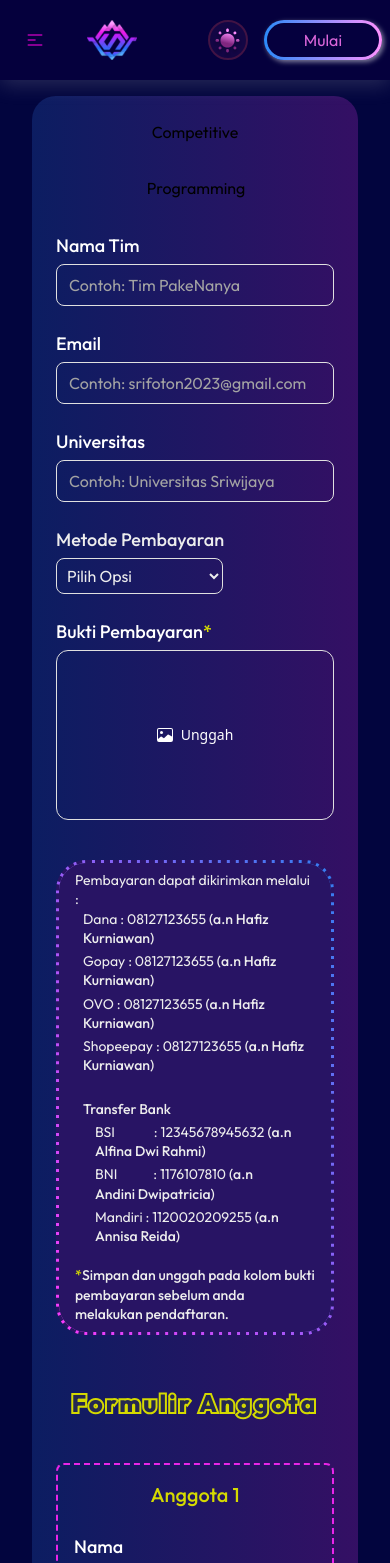
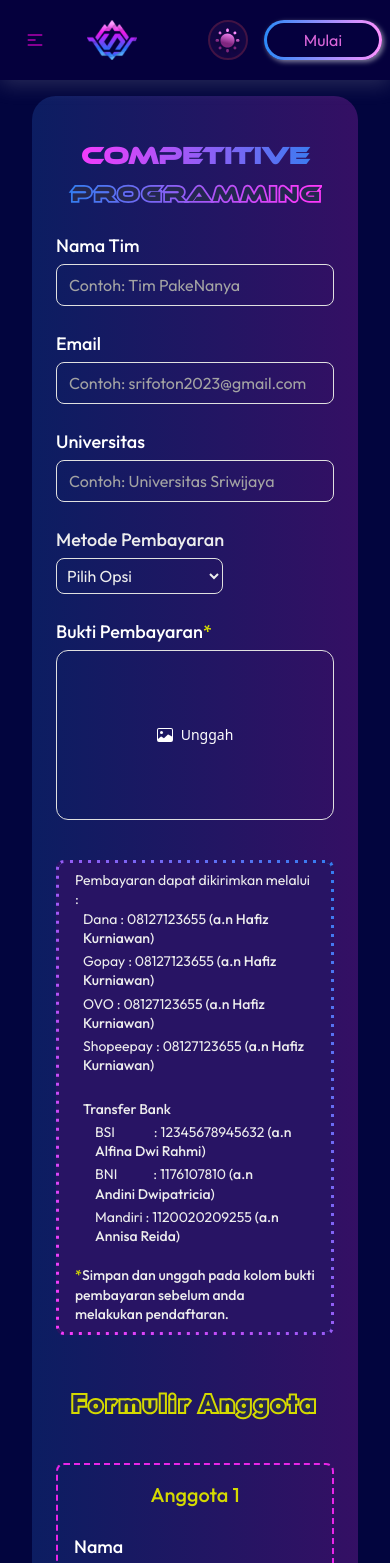
Before and after one commit to zildjianvitoo/srifoton2023fe-deployed, a Next.js app: page /kompetisi/register/competitive-programming in a window 390 px wide. Shown: the top 1563 px of the page. Built offline with nearby package versions, Linux system fonts and the light colour scheme.

Commit message:
fix header field register competition for mobile view

```diff
--- a/components/molecules/PaymentNote.jsx
+++ b/components/molecules/PaymentNote.jsx
@@ -1,10 +1,10 @@
 export default function PaymentNote({ seminarPage }) {
   return (
     <div
-      className={`text-sm lg:text-lg  px-4 py-2 mt-2 ${
+      className={`text-sm lg:text-lg  px-4 py-2 mt-2 rounded-[20px] lg:rounded-[30px]  ${
         seminarPage
           ? "text-[#000000] dark:text-[#EDEDED]"
-          : "text-[#464646] border-[3px] ggradient-border-registerkompetisi-pn dark:gradient-border-registerkompetisi-pn-dark"
+          : "text-[#464646] border-[3px] gradient-border-registerkompetisi-pn dark:gradient-border-registerkompetisi-pn-dark"
       } lg:text-[#464646] dark:text-[#EDEDED] rounded-lg leading-snug`}
     >
       <p>Pembayaran dapat dikirimkan melalui :</p>
--- a/components/organisms/Kompetisi/DaftarKompetisi/FirstField.jsx
+++ b/components/organisms/Kompetisi/DaftarKompetisi/FirstField.jsx
@@ -25,20 +25,37 @@ export default function FirstField({
         > */}
         {jenisKompetisi === "competitive programming" ? (
           <>
-            <h1 className="tracking-[10%]  mx-auto  text-center lg:leading-[3.5rem] ">
-              Competitive
-            </h1>
-            <h1 className="tracking-[10%] pl-[2px] -mt-3 xs:mt-0 lg:mt-3 mx-auto ">
-              Programming
+            <h1
+              className={` text-center text-xl pr-5 xs:pr-0 md:text-4xl mx-auto  lg:text-5xl font-black lg:mb-8 ${ethnocentric.className}  mt-5 flex flex-col`}
+            >
+              <span
+                className={`text-2xl  md:text-4xl lg:text-5xl  text-transparent bg-gradient-to-r bg-clip-text from-pink-srifoton to-blue-srifoton `}
+              >
+                Competitive
+              </span>
+
+              <span className="pl-1 field-header dark:field-header-dark lg:!tracking-[5px] translate-y-2 ">
+                Programming
+              </span>
             </h1>
           </>
         ) : jenisKompetisi === "uiux design" ? (
-          <h1 className="tracking-[10%] mx-auto p-1 text-center lg:leading-[3.5rem]">
-            UI/UX DESIGN
+          <h1
+            className={` text-center text-xl pr-5 xs:pr-0 md:text-4xl mx-auto  lg:text-5xl font-black lg:mb-8 ${ethnocentric.className}  mt-5`}
+          >
+            <span
+              className={`text-2xl  md:text-4xl lg:text-5xl  text-transparent bg-gradient-to-r bg-clip-text from-pink-srifoton to-blue-srifoton `}
+            >
+              {" "}
+              UI/UX
+            </span>{" "}
+            <span className="pl-1 field-header dark:field-header-dark lg:!tracking-[5px]">
+              DESIGN
+            </span>
           </h1>
         ) : (
           <h1
-            className={` text-center text-xl pr-5 xs:pr-0 md:text-4xl mx-auto  lg:text-5xl font-black lg:mb-8 ${ethnocentric.className}  `}
+            className={` text-center text-xl pr-5 xs:pr-0 md:text-4xl mx-auto  lg:text-5xl font-black lg:mb-8 ${ethnocentric.className}  mt-5`}
           >
             <span
               className={`text-2xl  md:text-4xl lg:text-5xl  text-transparent bg-gradient-to-r bg-clip-text from-pink-srifoton to-blue-srifoton `}
--- a/styles/globals.css
+++ b/styles/globals.css
@@ -485,6 +485,13 @@ input[type="number"] {
     letter-spacing: 3px;
   }
 
+  @media screen and (max-width: 768px) {
+    .field-header,
+    .field-header-dark {
+      -webkit-text-stroke: 3.5px transparent;
+    }
+  }
+
   .member-form-header {
     background: -webkit-linear-gradient(0deg, #f86e45 0%, #f86e45 95%);
     -webkit-background-clip: text;
@@ -657,7 +664,6 @@ input[type="number"] {
   }
 
   .gradient-border-registerkompetisi-pn {
-    border-radius: 30px;
     border: 3.5px dashed #eddcfe;
     background: linear-gradient(#eddcfe 0 0) padding-box,
       linear-gradient(
@@ -666,13 +672,8 @@ input[type="number"] {
           var(--pink-srifoton)
         )
         border-box;
-    -webkit-border-radius: 30px;
-    -moz-border-radius: 30px;
-    -ms-border-radius: 30px;
-    -o-border-radius: 30px;
   }
   .gradient-border-registerkompetisi-pn-dark {
-    border-radius: 30px;
     border: 3.5px dashed #281464;
     background: linear-gradient(#281464 0 0) padding-box,
       linear-gradient(
@@ -681,10 +682,6 @@ input[type="number"] {
           var(--pink-srifoton)
         )
         border-box;
-    -webkit-border-radius: 30px;
-    -moz-border-radius: 30px;
-    -ms-border-radius: 30px;
-    -o-border-radius: 30px;
   }
 
   .narahubung-header {
```
